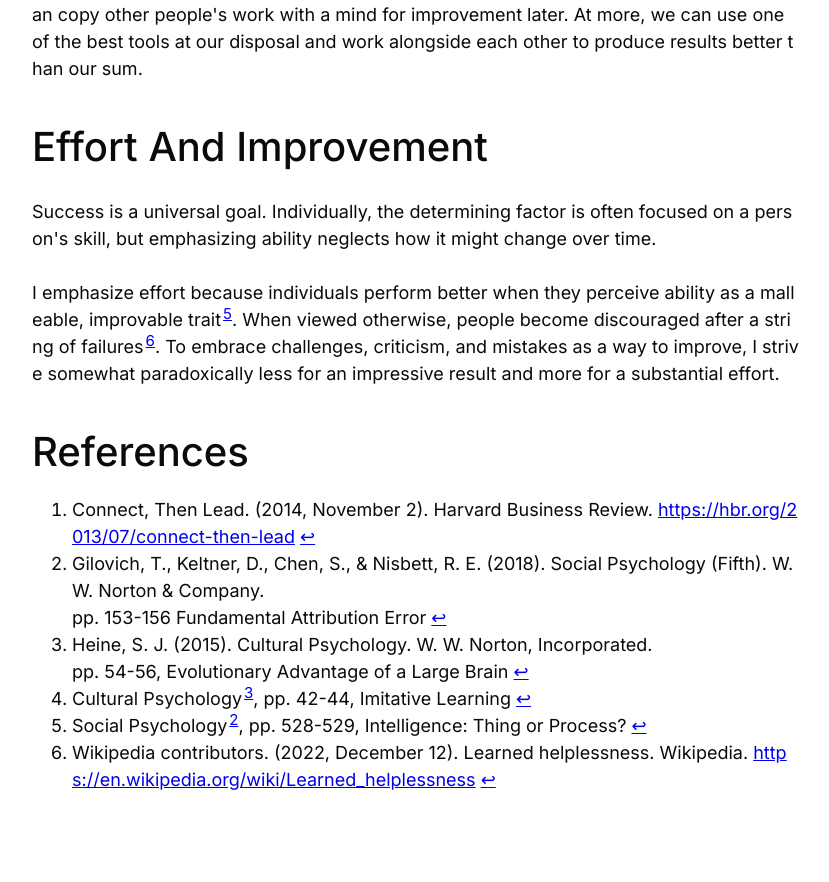
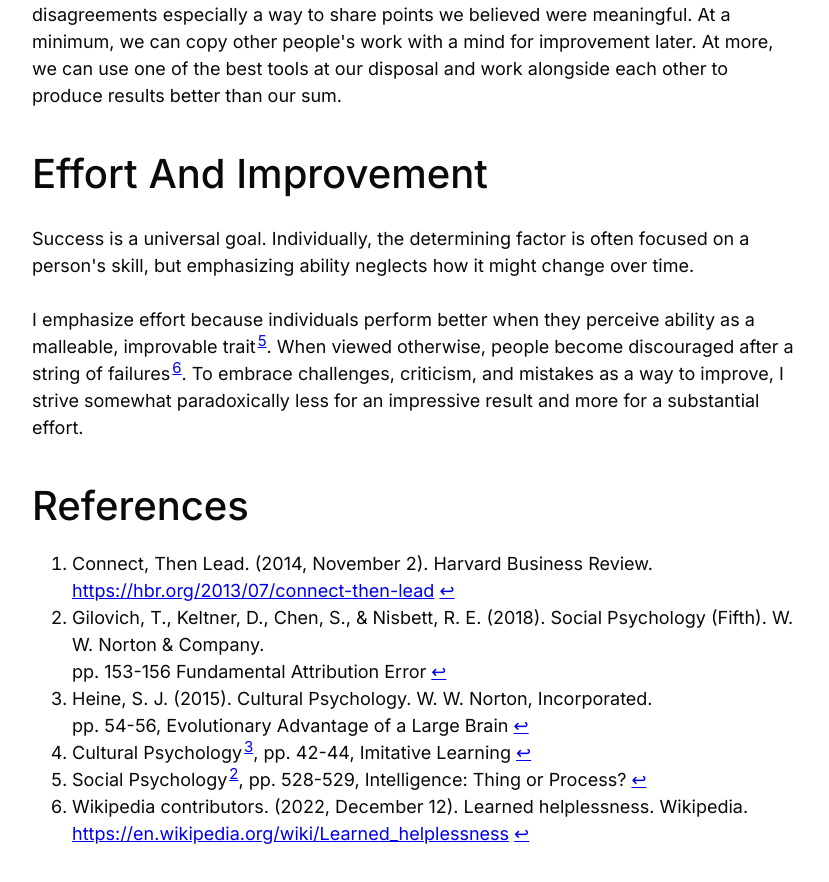
Before and after one commit to FengWei-Pi/fengwei-pi.github.io, a Next.js app: page /values in a window 1280 px wide. Shown: the part 1448-2330 px from the top of the page, without its empty margins (224-1053 px from the left). Before the commit the page ends 2309 px from the top, so only its background shows below. Built offline with nearby package versions, Linux system fonts and the light colour scheme.

Commit message:
fix: overflow

```diff
--- a/components/article/ArticleCard.module.scss
+++ b/components/article/ArticleCard.module.scss
@@ -31,8 +31,6 @@
 
 .articleContainer {
   width: 100%;
-  word-wrap: break-word;
-  word-break: break-all;
 }
 
 .articleContainer p {
@@ -57,6 +55,10 @@
   margin: 0;
 }
 
+.articleContainer ol li p a {
+  word-wrap: break-word;
+}
+
 .buttonsContainer {
   display: flex;
   flex-wrap: wrap;
--- a/components/connectFour/ConnectFour.tsx
+++ b/components/connectFour/ConnectFour.tsx
@@ -12,9 +12,9 @@ import { ConnectFourNNStrategyMultiThread } from "lib/connectFour/connectFourNNS
 import { TerminalValue } from "lib/turnGame/model";
 import { ConnectFourBoard } from "lib/connectFour/connectFourBoard";
 
-// TODO create controlled component connect 4 board whose only purpose is to display the .
+// TODO create controlled component connect 4 board whose only purpose is to display the board.
 // Use the new component in this component.
-// TODO change css styling to match other components
+// TODO change loader styling to something better. Check that it works on small screens.
 export default function ConnectFour() {
   const [controller, setController] = useState<ConnectFourController>();
   const [game, setGame] = useState<ConnectFourBoard>();
--- a/pages/index.module.scss
+++ b/pages/index.module.scss
@@ -7,7 +7,6 @@
   flex-wrap: wrap;
   align-items: center;
   justify-content: center;
-  overflow: visible;
   padding: 75px 0;
   position: relative;
   min-height: 400px;
@@ -115,7 +114,9 @@
 }
 
 .articleRight {
-  justify-content: flex-end;
+  @include breakpoints.breakpoint-up(sm) {
+    justify-content: flex-end;
+  }
 }
 
 .articleCard {
--- a/pages/values.module.scss
+++ b/pages/values.module.scss
@@ -62,8 +62,6 @@
 .articleContainer {
   flex-basis: breakpoints.$md;
   margin: 0 20px;
-  word-wrap: break-word;
-  word-break: break-all;
 
   @include breakpoints.breakpoint-up(sm) {
     margin: 0 40px;
@@ -79,7 +77,7 @@
   margin-top: 0;
 }
 
-.articleContainer h2 {
+.articleContainer h1, .articleContainer h2, .articleContainer h3, .articleContainer h4 {
   margin: 1em 0 0.5em;
 }
 
@@ -95,6 +93,10 @@
   margin: 0;
 }
 
+.articleContainer ol li p a {
+  word-wrap: break-word;
+}
+
 .articleSideContainer {
   display: none;
 
--- a/styles/global.scss
+++ b/styles/global.scss
@@ -16,9 +16,12 @@ body {
   color: colors.$on-surface;
 
   background-color: colors.$surface;
-  min-width: 300px;
   margin: 0;
   padding: 0;
+}
+
+html, body {
+  overflow-x: scroll;
 }
 
 :root {
```
